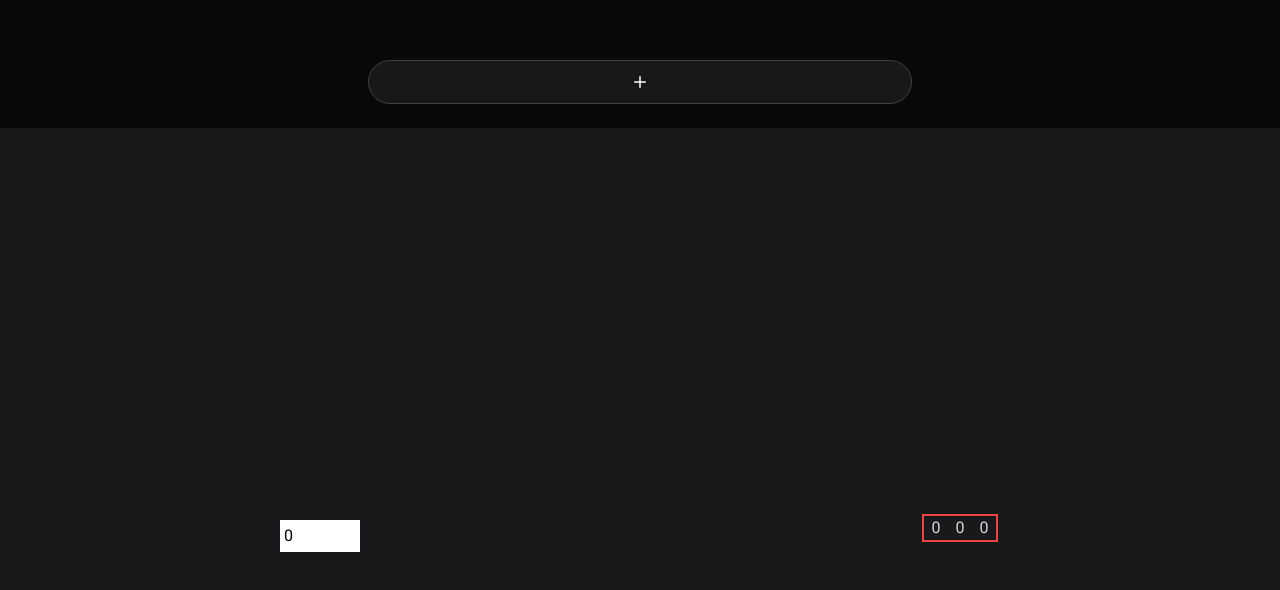
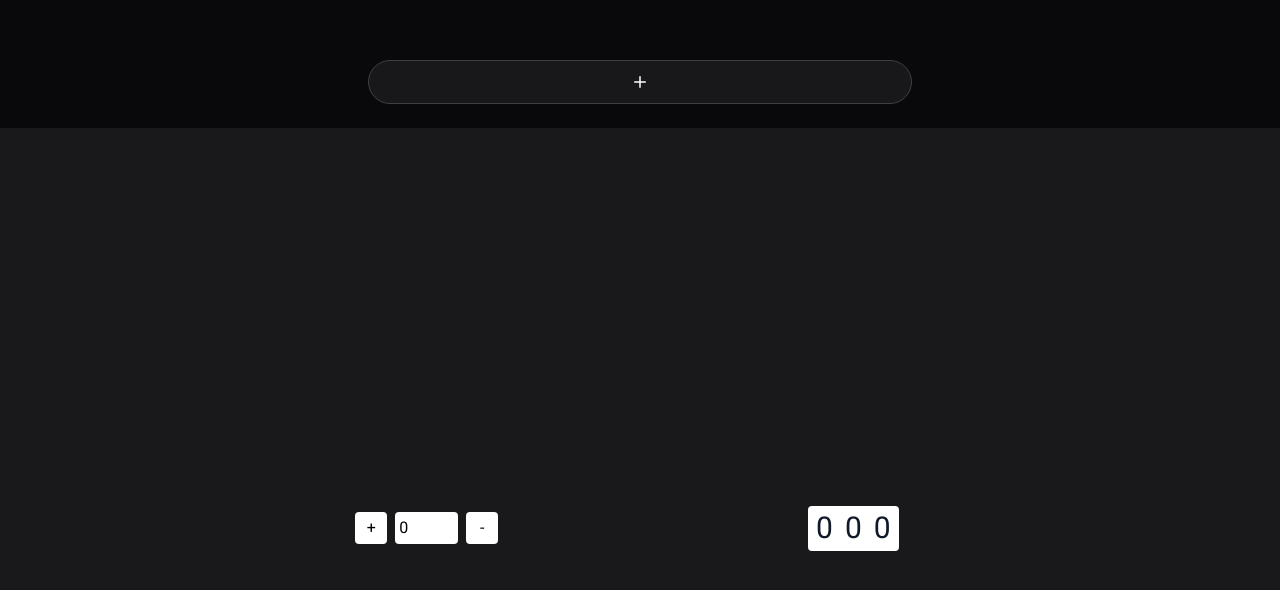
Before and after one commit to jagdishc07/random-react-components, a React (Vite) app: page / in a window 1280 px wide. Shown: the part 1054-1644 px from the top of the page. Built offline with nearby package versions, Linux system fonts and the light colour scheme.

Commit message:
changed the ui of counter

```diff
--- a/src/components/Section4.tsx
+++ b/src/components/Section4.tsx
@@ -1,27 +1,41 @@
 import { motion, MotionValue, useSpring, useTransform } from 'framer-motion';
 import { useEffect, useState } from 'react';
+
+const fontSize = 30;
+const padding = 15;
+const height = fontSize + padding;
+
 
 export default function Section4() {
   let [count, setCount] = useState(0);
 
+  const increment = () => {
+    if (count < 999) {
+      setCount((prev) => prev + 1);
+    }
+  };
+
+  const decrement = () => {
+    if (count > 0) {
+      setCount((prev) => prev - 1);
+    }
+  }
+
   return (
     <div className='flex h-screen items-center justify-center'>
-      <div className='flex w-1/2 justify-center'>
-        <div className='flex-col text-center'>
-          {/* <p>Count: {count}</p> */}
-          <div className='mt-4'>
+      <div className='flex w-1/3 justify-center gap-2'>
+        <Button content={'+'} clickHandler={increment} />
         <input
           type='number'
           value={count}
           min={0}
           max={999}
           onChange={(e) => setCount(+e.target.value)}
-              className='w-20 p-1  text-black'
+          className='p-1 text-black rounded outline-none'
         />
+        <Button content={'-'} clickHandler={decrement} />
       </div>
-        </div>
-      </div>
-      <div className='flex w-1/2 items-end justify-center'>
+      <div className='flex w-1/3 items-end justify-center'>
         <Counter value={count} />
       </div>
     </div>
@@ -29,48 +43,63 @@ export default function Section4() {
 }
 
 function Counter({ value }: { value: number }) {
-  let animatedValue = useSpring(value);
-
-  useEffect(() => {
-    animatedValue.set(value);
-  }, [animatedValue, value]);
   return (
-    <div className='flex h-6 ring-2 ring-red-500 overflow-hidden'>
-      <div className='relative w-6'>
-        {[...Array(10).keys()].map((i) => (
-          <Number place={100} mv={animatedValue} key={i} number={i} />
-        ))}
-      </div>
-      <div className='relative w-6'>
-        {[...Array(10).keys()].map((i) => (
-          <Number place={10} mv={animatedValue} key={i} number={i} />
-        ))}
-      </div>
-      <div className='relative w-6'>
-        {[...Array(10).keys()].map((i) => (
-          <Number place={1} mv={animatedValue} key={i} number={i} />
-        ))}
-      </div>
+    <div
+      style={{ fontSize }}
+      className="flex space-x-3 overflow-hidden rounded bg-white px-2 leading-none text-gray-900"
+    >
+      <Digit place={100} value={value} />
+      <Digit place={10} value={value} />
+      <Digit place={1} value={value} />
     </div>
   );
 }
 
-function Number({ place, mv, number }: { place: number; mv: MotionValue; number: number }) {
+function Digit({ place, value }: { place: number; value: number }) {
+  let valueRoundedToPlace = Math.floor(value / place);
+  let animatedValue = useSpring(valueRoundedToPlace);
+
+  useEffect(() => {
+    animatedValue.set(valueRoundedToPlace);
+  }, [animatedValue, valueRoundedToPlace]);
+
+  return (
+    <div style={{ height }} className="relative w-[1ch] tabular-nums">
+      {[...Array(10).keys()].map((i) => (
+        <Number key={i} mv={animatedValue} number={i} />
+      ))}
+    </div>
+  );
+}
+
+function Number({ mv, number }: { mv: MotionValue; number: number }) {
   let y = useTransform(mv, (latest) => {
-    let height = 24;
-    let placeValue = (latest / place) % 10;
+    let placeValue = latest % 10;
     let offset = (10 + number - placeValue) % 10;
 
     let memo = offset * height;
 
-    if (offset > 4) {
+    if (offset > 5) {
       memo -= 10 * height;
     }
+
     return memo;
   });
+
   return (
-    <motion.span style={{ y }} className='absolute inset-0 flex justify-center'>
+    <motion.span
+      style={{ y }}
+      className="absolute inset-0 flex items-center justify-center"
+    >
       {number}
     </motion.span>
   );
 }
+
+function Button({ content, clickHandler }: { content: string, clickHandler: () => void }) {
+  return (
+    <button onClick={clickHandler} className="bg-white w-8 h-8 rounded text-black">
+      {content}
+    </button>
+  )
+}
```
Lines whose indentation alone changed are shown as unchanged.
